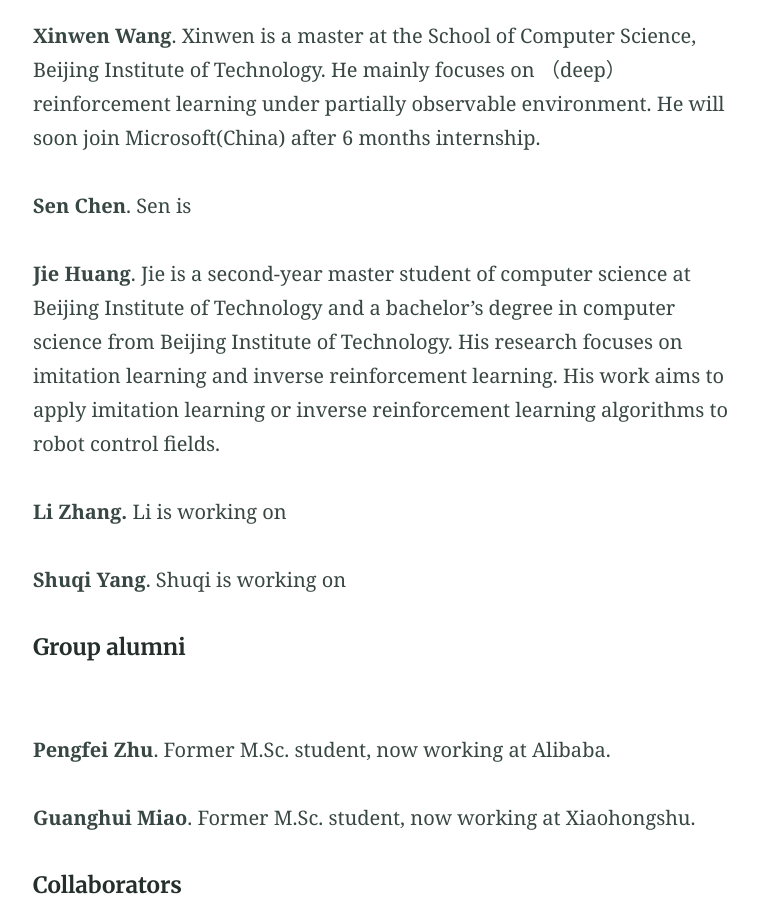
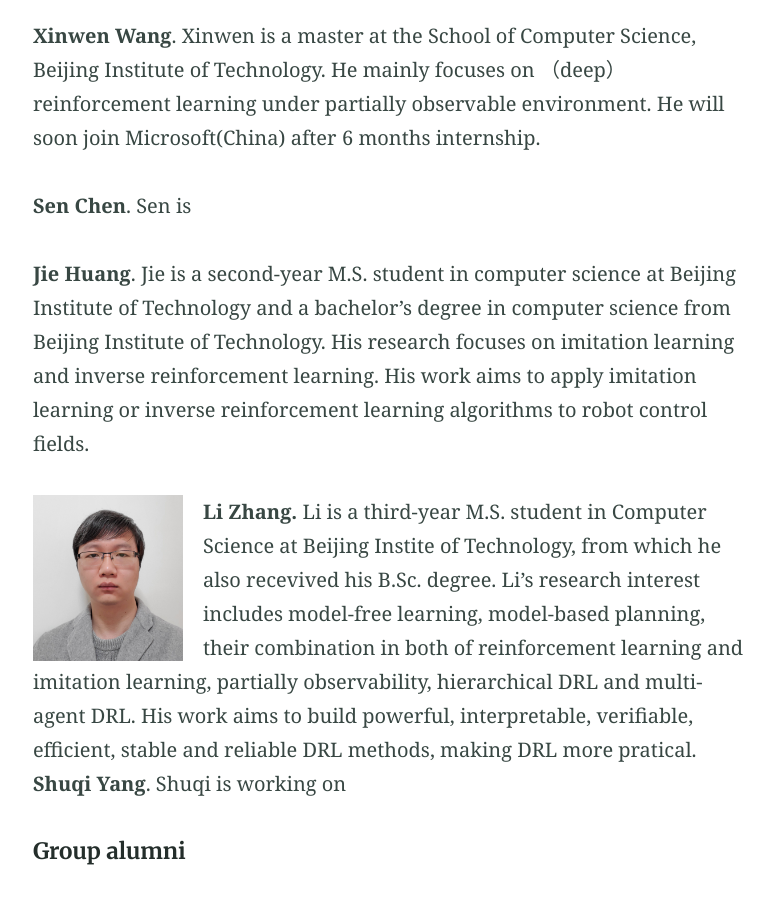
Before and after one commit to nengnengli/bit1029public.github.io, a Jekyll site: the page built from people.md, in a window 1280 px wide and 900 px high, scrolled down 1146 px. Shown: the whole window, without its empty margins (250-1024 px from the left). Built offline with Jekyll 4.4.1, drawn with Linux system fonts in a browser that asks for light colours.

Commit message:
Update people.md

```diff
--- a/people.md
+++ b/people.md
@@ -33,10 +33,9 @@
 
 **Sen Chen**.  Sen is
 
-**Jie Huang**. Jie is a second-year master student of computer science at Beijing Institute of Technology and a bachelor's degree in computer science from Beijing Institute of Technology. His research focuses on imitation learning and inverse reinforcement learning. His work aims to apply imitation learning or inverse reinforcement learning algorithms to robot control fields.
+**Jie Huang**. Jie is a second-year M.S. student in computer science at Beijing Institute of Technology and a bachelor's degree in computer science from Beijing Institute of Technology. His research focuses on imitation learning and inverse reinforcement learning. His work aims to apply imitation learning or inverse reinforcement learning algorithms to robot control fields.
 
-**Li Zhang.** Li is working on
-
+<img class="bio" src="/images/bios/zhangli.jpeg" float="left" clear="both" align="left" width="120">**Li Zhang.** Li is a third-year M.S. student in Computer Science at Beijing Instite of Technology, from which he also recevived his B.Sc. degree. Li's research interest includes model-free learning, model-based planning, their combination in both of reinforcement learning and imitation learning, partially observability, hierarchical DRL and multi-agent DRL. His work aims to build powerful, interpretable, verifiable, efficient, stable and reliable DRL methods, making DRL more pratical.
 **Shuqi Yang**. Shuqi is working on
 
 
```
